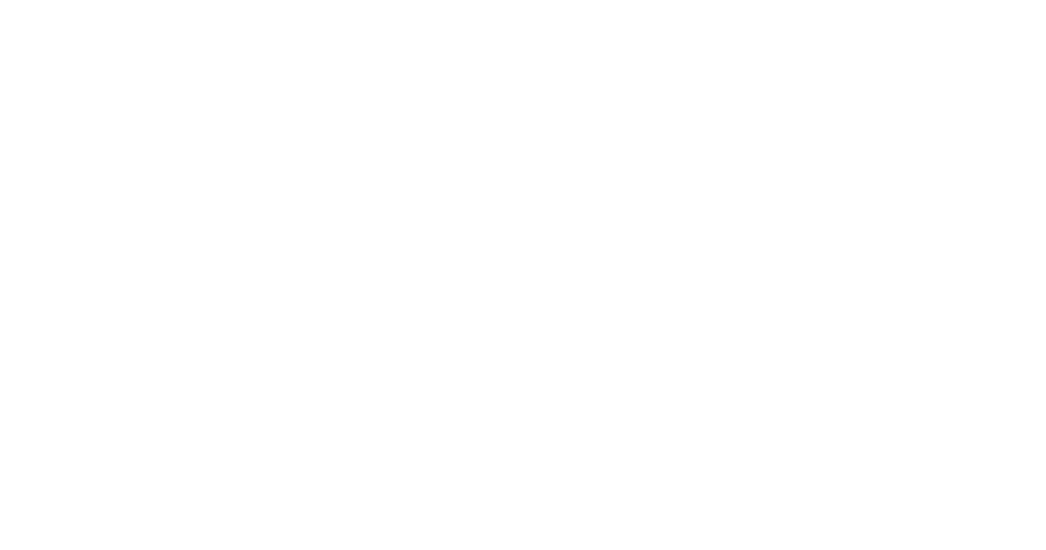
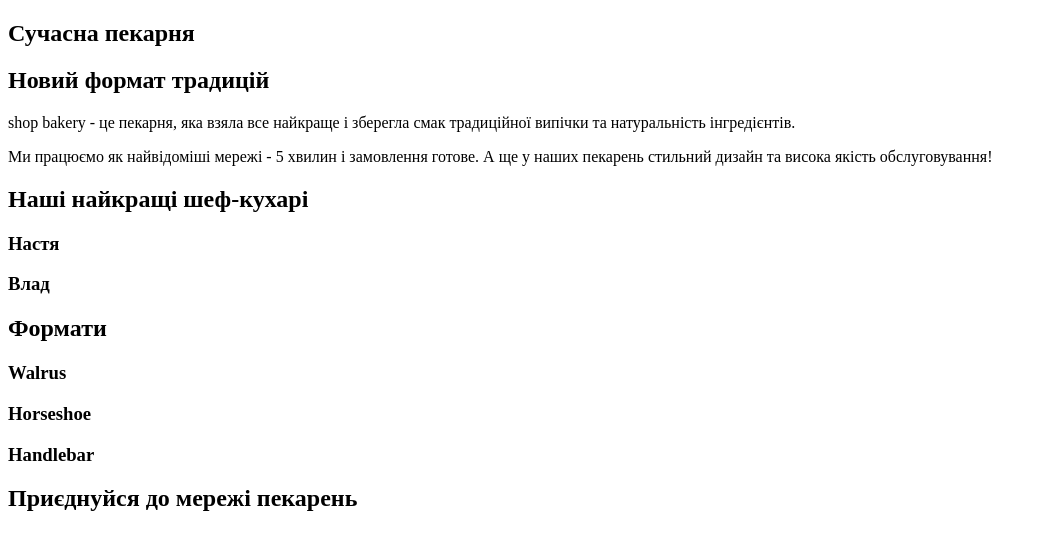
Before and after one commit to drobinskyi/Bakery, a plain HTML site: page index.html in a window 1280 px wide. Shown: the whole page, without its empty margins (0-1046 px from the left). Drawn offline with Linux system fonts and the light colour scheme.

Commit message:
Created the basic layout

```diff
--- a/index.html
+++ b/index.html
@@ -8,11 +8,45 @@
   <body>
     <header></header>
     <main>
-      <section></section>
-      <section></section>
-      <section></section>
-      <section></section>
-      <section></section>
+      <section>
+        <h1>Сучасна пекарня</h1>
+      </section>
+      <section>
+        <h2>Новий формат традицій</h2>
+        <p>
+          <span>shop bakery</span> - це пекарня, яка взяла все найкраще і
+          зберегла смак традиційної випічки та натуральність інгредієнтів.
+        </p>
+        <p>
+          Ми працюємо як найвідоміші мережі -
+          <span>5 хвилин і замовлення готове</span>. А ще у наших пекарень
+          стильний дизайн та висока якість обслуговування!
+        </p>
+      </section>
+      <section>
+        <h2>Наші найкращі шеф-кухарі</h2>
+        <article>
+          <h3>Настя</h3>
+        </article>
+        <article>
+          <h3>Влад</h3>
+        </article>
+      </section>
+      <section>
+        <h2>Формати</h2>
+        <article>
+          <h3>Walrus</h3>
+        </article>
+        <article>
+          <h3>Horseshoe</h3>
+        </article>
+        <article>
+          <h3>Handlebar</h3>
+        </article>
+      </section>
+      <section>
+        <h2>Приєднуйся до мережі пекарень</h2>
+      </section>
     </main>
     <footer></footer>
   </body>
```
